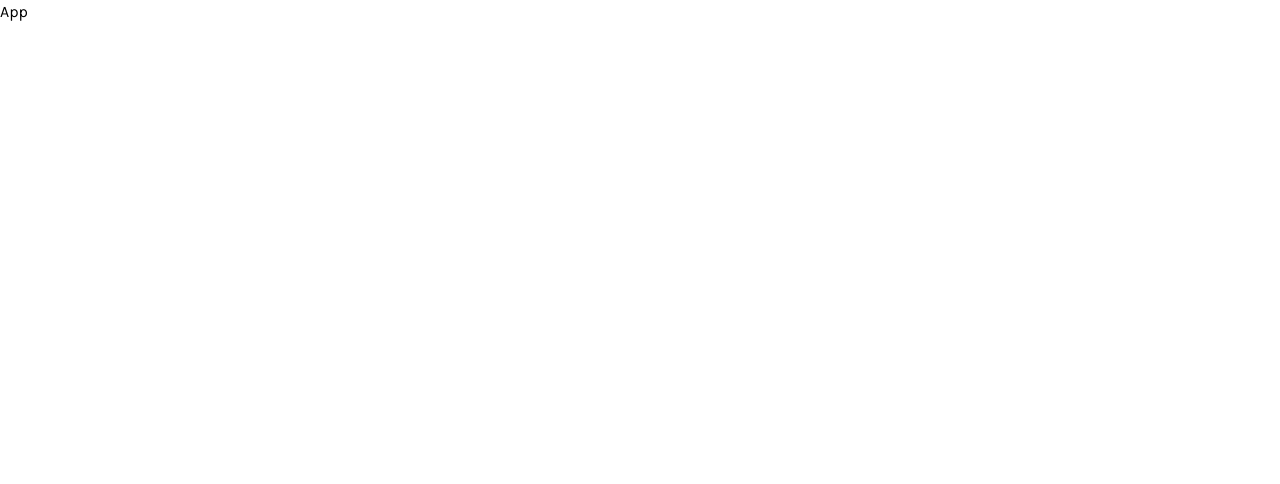
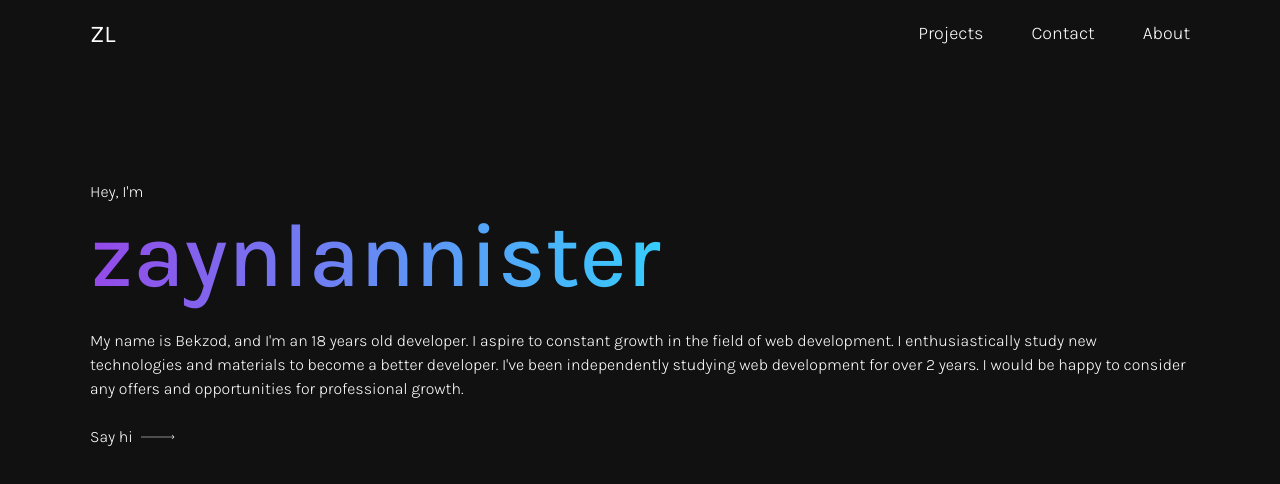
Before and after one commit to zaynlannister/zaynlannister, a React (Vite) app: page / in a window 1280 px wide. Shown: the top 484 px of the page. Built offline with nearby package versions, Linux system fonts and the light colour scheme.

Commit message:
feat: complete header

```diff
--- a/src/App.tsx
+++ b/src/App.tsx
@@ -1,5 +1,11 @@
+import HeaderSection from "./components/Header/HeaderSection";
+
 const App = () => {
-  return <div>App</div>;
+  return (
+    <div className="my-container">
+      <HeaderSection />
+    </div>
+  );
 };
 
 export default App;
--- /dev/null
+++ b/src/components/Header/HeaderSection.tsx
@@ -0,0 +1,90 @@
+import styled from "styled-components";
+
+const HeaderSection = () => {
+  return (
+    <StyledHeader>
+      <div className="flex items-center justify-between py-4">
+        <p className="text-[24px]">ZL</p>
+        <div className="header-nav flex gap-12 font-[300]">
+          <a className="custom-link" href="#projects">
+            Projects
+          </a>
+          <a className="custom-link" href="#contact">
+            Contact
+          </a>
+          <a className="custom-link" href="#about">
+            About
+          </a>
+        </div>
+      </div>
+      <div className="header-content my-28">
+        <p className="font-[300]">Hey, I'm</p>
+        <p className="text-[90px] font-[500] header-content__title">
+          zaynlannister
+        </p>
+        <p className="mt-5 font-[300]">
+          My name is Bekzod, and I'm an 18 years old developer. I aspire to
+          constant growth in the field of web development. I enthusiastically
+          study new technologies and materials to become a better developer.
+          I've been independently studying web development for over 2 years. I
+          would be happy to consider any offers and opportunities for
+          professional growth.
+        </p>
+        <div className="mt-6">
+          <a
+            href="https:/t.me/zaynlannister"
+            target="_blank"
+            className="flex hover:border-b hover:border-silver w-fit cursor-pointer transition"
+          >
+            <span className="mr-2 font-[300]">Say hi</span>
+            <img src="/public/img/line.svg" alt="" />
+          </a>
+        </div>
+      </div>
+    </StyledHeader>
+  );
+};
+
+const StyledHeader = styled.div`
+  .header-content {
+    &__title {
+      background: linear-gradient(
+        90deg,
+        #9845e8 -1.72%,
+        #33d2ff 54.05%,
+        #dd5789 99.78%
+      );
+      background-clip: text;
+      -webkit-background-clip: text;
+      -webkit-text-fill-color: transparent;
+      line-height: 105px;
+    }
+  }
+
+  @media (max-width: 615px) {
+    .header-content {
+      margin: 40px 0;
+      &__title {
+        font-size: 60px;
+        line-height: 75px;
+      }
+    }
+  }
+
+  @media (max-width: 540px) {
+    .header-nav {
+      display: none;
+    }
+  }
+
+  @media (max-width: 430px) {
+    .header-content {
+      &__title {
+        font-size: 40px;
+        line-height: 50px;
+      }
+    }
+  }
+`;
+
+export default HeaderSection;
--- a/src/index.css
+++ b/src/index.css
@@ -11,4 +11,35 @@
 
 body {
   font-family: "Karla", Arial, sans-serif;
+  background-color: #111;
+  color: #fff;
 }
+
+.my-container {
+  width: min(1140px, 100%);
+  padding: 0 20px;
+  margin: 0 auto;
+}
+
+.custom-link {
+  font-size: 18px;
+  outline: none;
+  transition: opacity 0.3s;
+}
+
+.custom-link:hover {
+  opacity: 9;
+}
+
+.custom-link::after {
+  content: "";
+  display: block;
+  width: 0;
+  height: 1px;
+  background: #fff;
+  transition: width 0.3s;
+}
+
+.custom-link:hover::after {
+  width: 100%;
+}
```
Also changed, not shown: public/img/line.svg (added).
